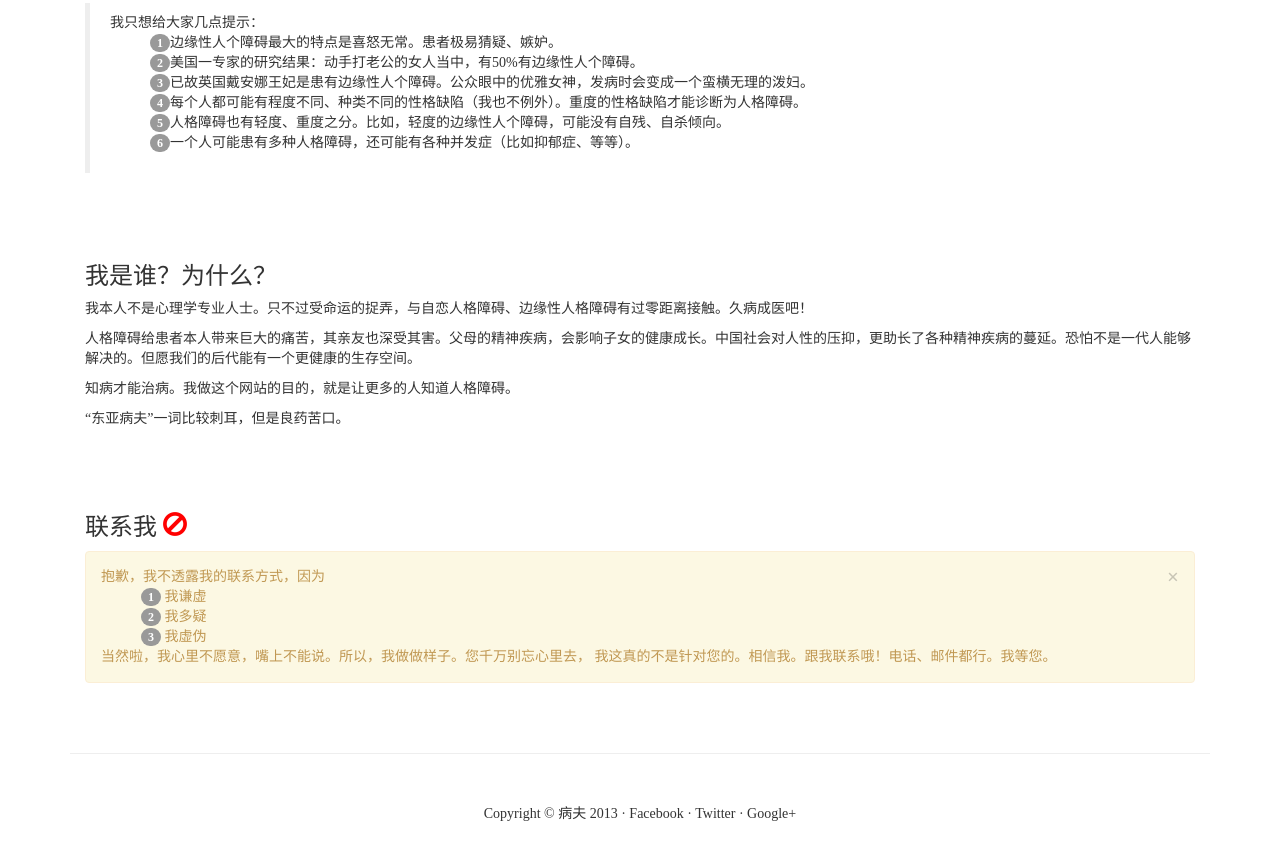
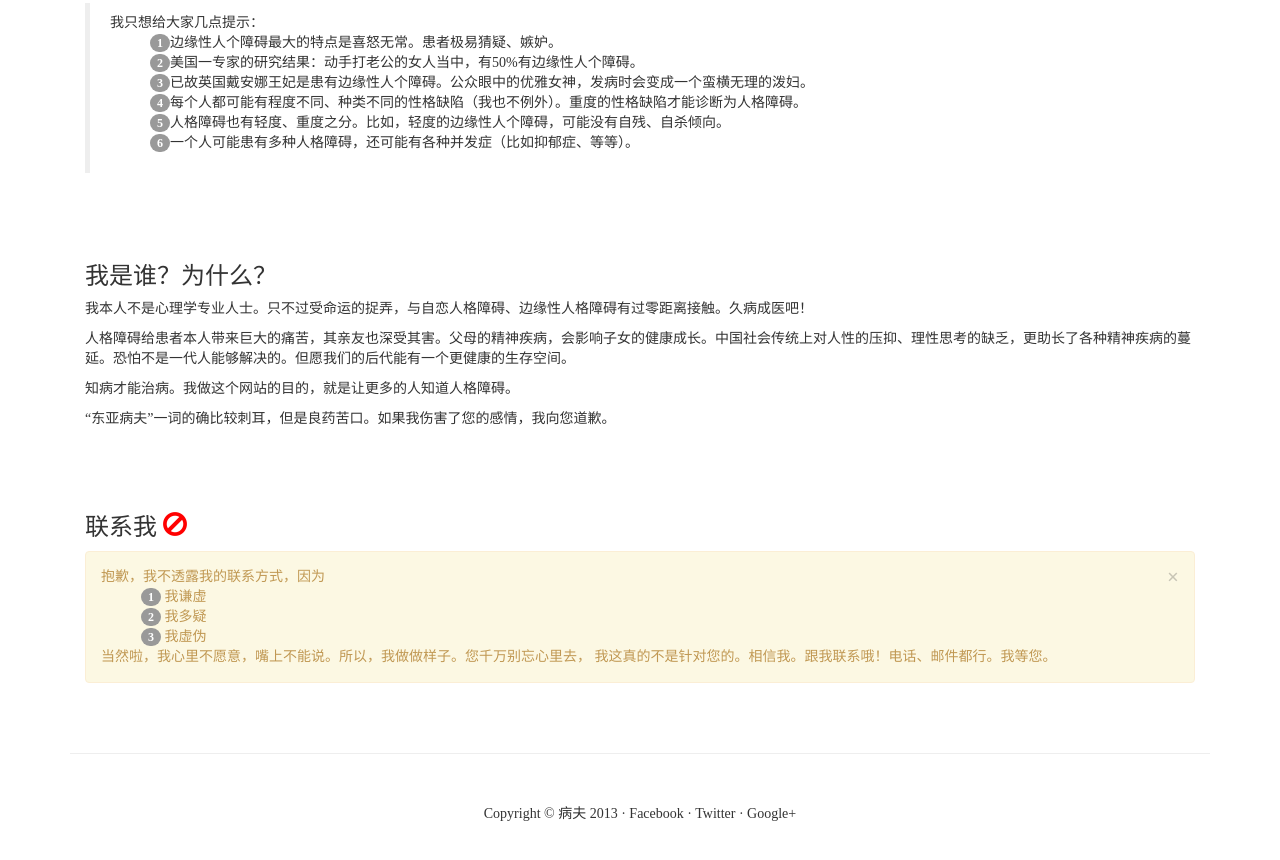
Before and after one commit to bingfu/bingfu, a plain HTML site: page public/index.html in a window 1280 px wide. Shown: the part 1298-2158 px from the top of the page. Drawn offline with Linux system fonts and the light colour scheme.

Commit message:
index.html edit

```diff
--- a/public/index.html
+++ b/public/index.html
@@ -131,9 +131,9 @@
         <div class="col-lg-12">
           <h3>我是谁？为什么？</h3>
           <p>我本人不是心理学专业人士。只不过受命运的捉弄，与自恋人格障碍、边缘性人格障碍有过零距离接触。久病成医吧！</p>
-          <p>人格障碍给患者本人带来巨大的痛苦，其亲友也深受其害。父母的精神疾病，会影响子女的健康成长。中国社会对人性的压抑，更助长了各种精神疾病的蔓延。恐怕不是一代人能够解决的。但愿我们的后代能有一个更健康的生存空间。</p>
+          <p>人格障碍给患者本人带来巨大的痛苦，其亲友也深受其害。父母的精神疾病，会影响子女的健康成长。中国社会传统上对人性的压抑、理性思考的缺乏，更助长了各种精神疾病的蔓延。恐怕不是一代人能够解决的。但愿我们的后代能有一个更健康的生存空间。</p>
           <p>知病才能治病。我做这个网站的目的，就是让更多的人知道人格障碍。</p>
-          <p>“东亚病夫”一词比较刺耳，但是良药苦口。</p>
+          <p>“东亚病夫”一词的确比较刺耳，但是良药苦口。如果我伤害了您的感情，我向您道歉。</p>
         </div>
       </div>
 
```
